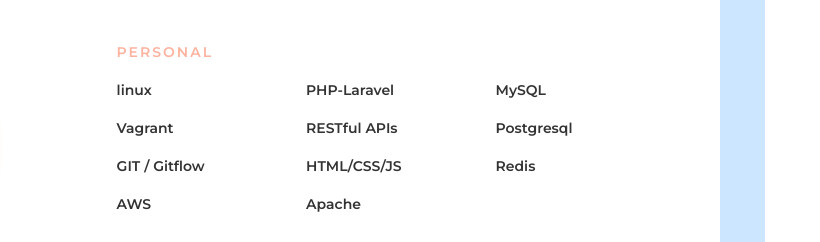
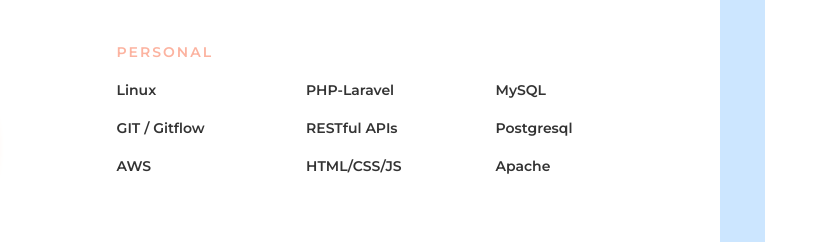
Before and after one commit to thuan-nn/thuan-nn.github.io, a plain HTML site: page index.html in a window 1280 px wide. Shown: the part 160-402 px from the top of the page, 460-1280 px from the left. Drawn offline with Linux system fonts and the light colour scheme.

Commit message:
change skill

```diff
--- a/index.html
+++ b/index.html
@@ -16,7 +16,6 @@
     <title>Profile - NGUYEN NHAT THUAN</title>
     <meta name="description" content="">
     <meta name="viewport" content="width=device-width, initial-scale=1, maximum-scale=1, user-scalable=no">
-    <meta property="og:url" content="https://hugh.life/" />
     <meta property="og:title" content="Profile - NGUYEN NHAT THUAN" />
     <meta property="og:type" content="website">
     <meta property="og:description" content="Learn more about me ?" />
@@ -100,21 +99,21 @@
 
                         <div class="soft__skill__col">
                             <ul>
-                                <li><b>linux</b></li>
-                                <li><b>Vagrant</b></li>
+                                <li><b>Linux</b></li>
                                 <li><b>GIT / Gitflow</b></li>
                                 <li><b>AWS</b></li>
+                                <li><b></b></li>
                             </ul>
                             <ul>
                                 <li><b>PHP-Laravel</b></li>
                                 <li><b>RESTful APIs</b></li>
                                 <li><b>HTML/CSS/JS</b></li>
-                                <li><b>Apache</b></li>
+                                <li><b></b></li>
                             </ul>
                             <ul>
                                 <li><b>MySQL</b></li>
                                 <li><b>Postgresql</b></li>
-                                <li><b>Redis</b></li>
+                                <li><b>Apache</b></li>
                                 <li><b></b></li>
                             </ul>
                         </div>
```
Also changed, not shown: images/icon/t.png, 1 other file.
